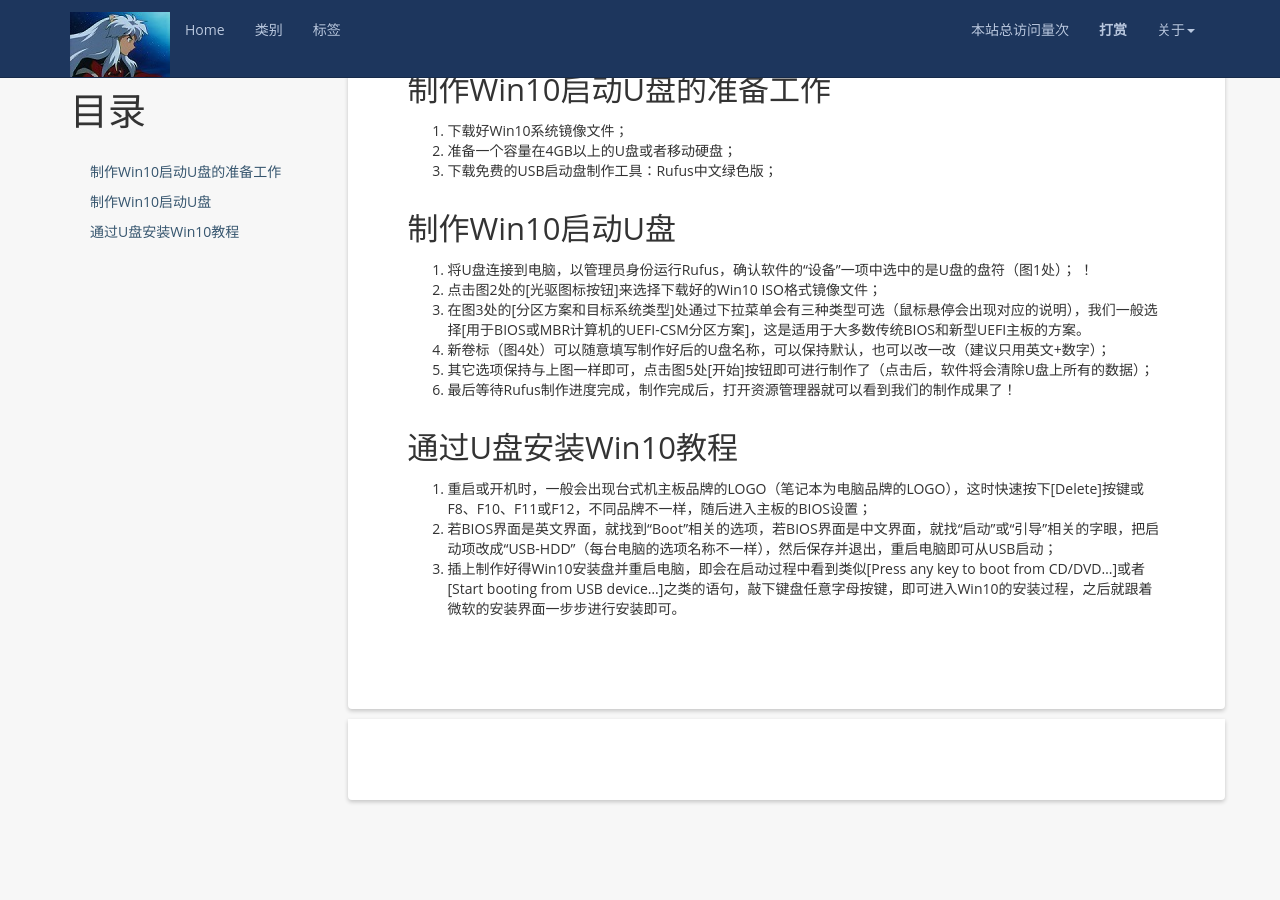
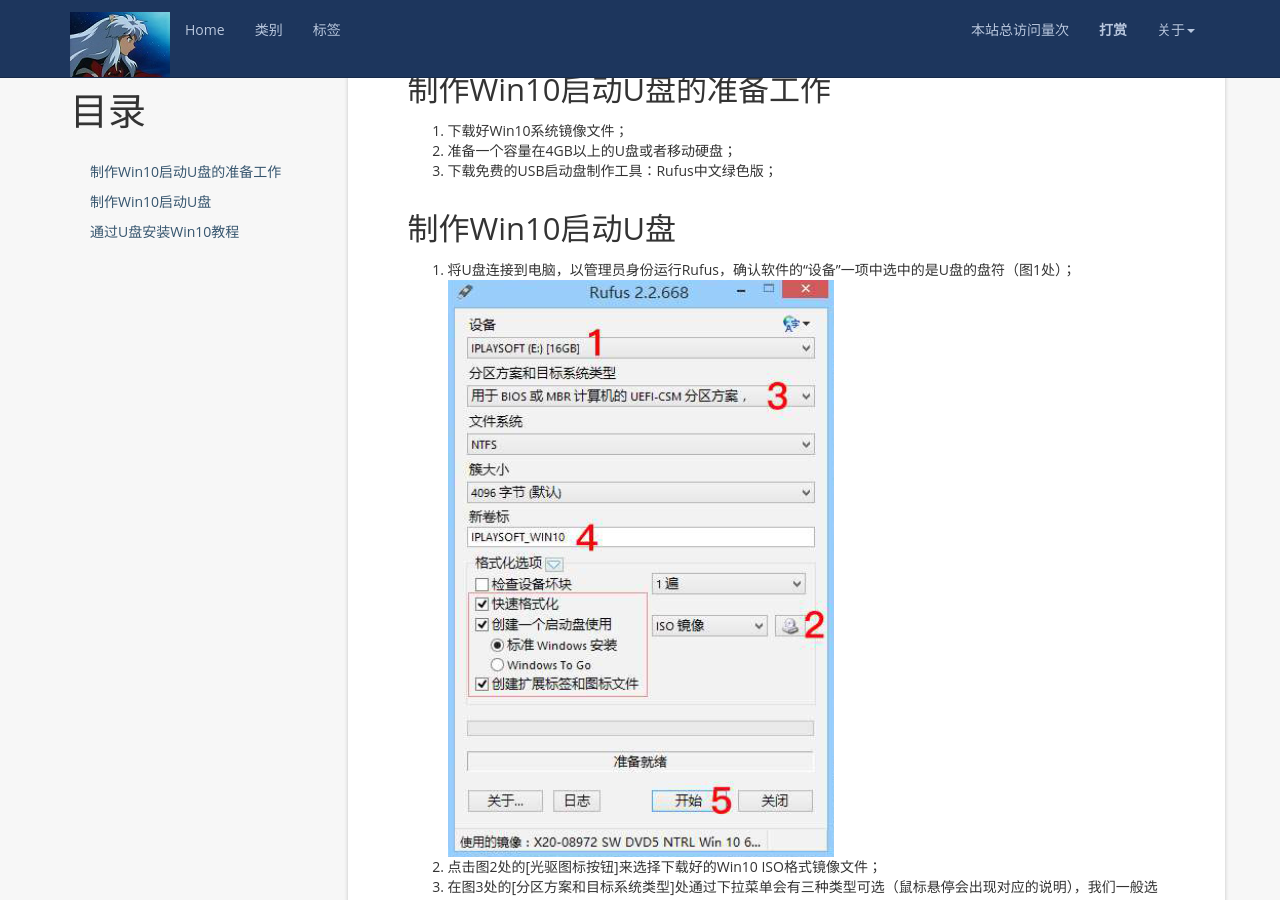
Before and after one commit to SolanLiu/Blog, a Jekyll site: the page built from _posts/2017-08-18-reinstall-system-win10.md, in a window 1280 px wide and 900 px high, scrolled down 373 px. Built offline with Jekyll 4.4.1, drawn with Linux system fonts in a browser that asks for light colours; nearby versions of some CDN libraries; comment, search, counter and statistics services are not loaded.

Commit message:
add note of Win10

```diff
--- a/_posts/2017-08-18-reinstall-system-win10.md
+++ b/_posts/2017-08-18-reinstall-system-win10.md
@@ -21,7 +21,7 @@ tag: 教程
 
 ## 制作Win10启动U盘
 1. 将U盘连接到电脑，以管理员身份运行Rufus，确认软件的“设备”一项中选中的是U盘的盘符（图1处）；
-！[](/image/image1.jpg)
+![]({{'/styles/images/Win10/image1.PNG' | prepend: site.baseurl }})
 2. 点击图2处的[光驱图标按钮]来选择下载好的Win10 ISO格式镜像文件；
 3. 在图3处的[分区方案和目标系统类型]处通过下拉菜单会有三种类型可选（鼠标悬停会出现对应的说明），我们一般选择[用于BIOS或MBR计算机的UEFI-CSM分区方案]，这是适用于大多数传统BIOS和新型UEFI主板的方案。
 4. 新卷标（图4处）可以随意填写制作好后的U盘名称，可以保持默认，也可以改一改（建议只用英文+数字）；
```
Also changed, not shown: styles/images/Win10/image1.PNG (renamed from _posts/image/image1.PNG), styles/images/Win10/image2.PNG (added), styles/images/Win10/image3.PNG (added), styles/images/Win10/image4.PNG (added), styles/images/Win10/image5.PNG (added).
